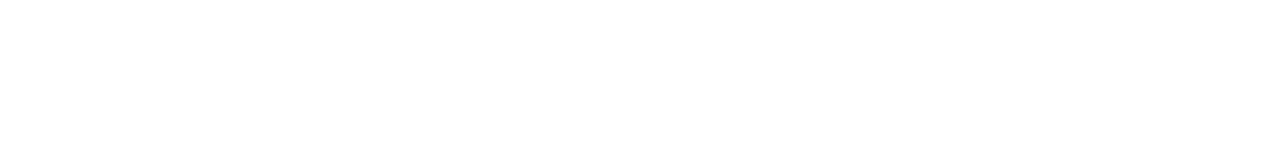
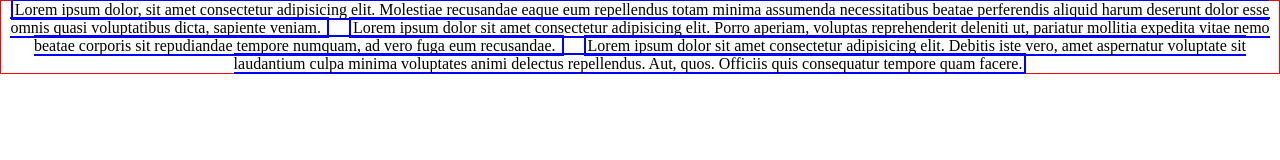
Before and after one commit to EduardoMVasconcelos/display_inline, a plain HTML site: page index.html in a window 1280 px wide. Drawn offline with Linux system fonts and the light colour scheme.

Commit message:
atividade finalizada

```diff
--- a/index.html
+++ b/index.html
@@ -4,9 +4,21 @@
     <meta charset="UTF-8">
     <meta http-equiv="X-UA-Compatible" content="IE=edge">
     <meta name="viewport" content="width=device-width, initial-scale=1.0">
+    <link rel="stylesheet" href="style.css">
     <title>Display Inline</title>
 </head>
 <body>
+    <main>
+        <div>
+            Lorem ipsum dolor, sit amet consectetur adipisicing elit. Molestiae recusandae eaque eum repellendus totam minima assumenda necessitatibus beatae perferendis aliquid harum deserunt dolor esse omnis quasi voluptatibus dicta, sapiente veniam.
+        </div>
+        <div>
+            Lorem ipsum dolor sit amet consectetur adipisicing elit. Porro aperiam, voluptas reprehenderit deleniti ut, pariatur mollitia expedita vitae nemo beatae corporis sit repudiandae tempore numquam, ad vero fuga eum recusandae.
+        </div>
+        <div>
+            Lorem ipsum dolor sit amet consectetur adipisicing elit. Debitis iste vero, amet aspernatur voluptate sit laudantium culpa minima voluptates animi delectus repellendus. Aut, quos. Officiis quis consequatur tempore quam facere.
+        </div>
+    </main>
 
 </body>
 </html>
--- a/style.css
+++ b/style.css
@@ -0,0 +1,17 @@
+* {
+    margin: 0;
+    padding: 0;
+    box-sizing: border-box;
+}
+
+main {
+    border: 1px solid red;
+    text-align: center;
+}
+
+div {
+    border: 2px solid blue;
+    display: inline;
+    margin-right: 20px;
+    padding-inline: 2px;
+}
```
